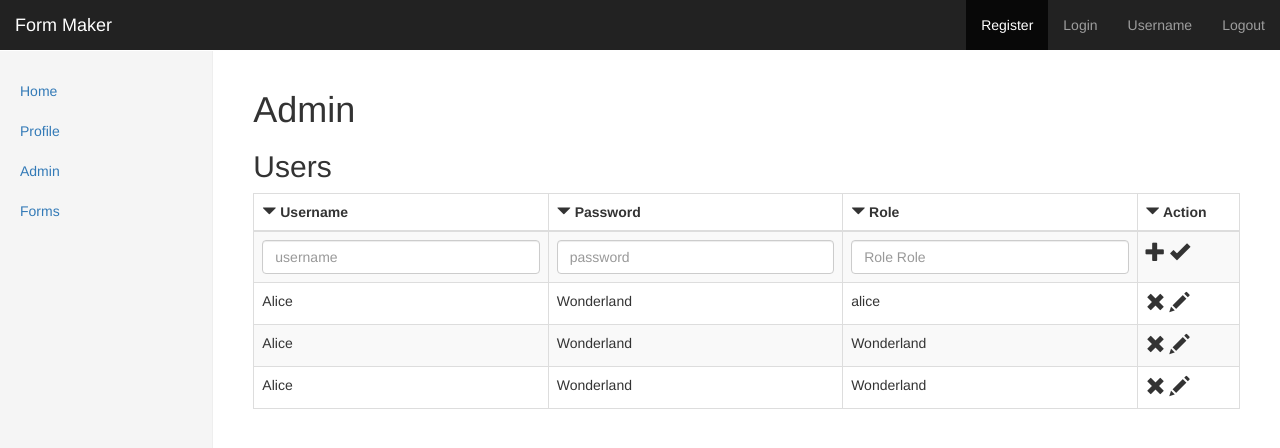
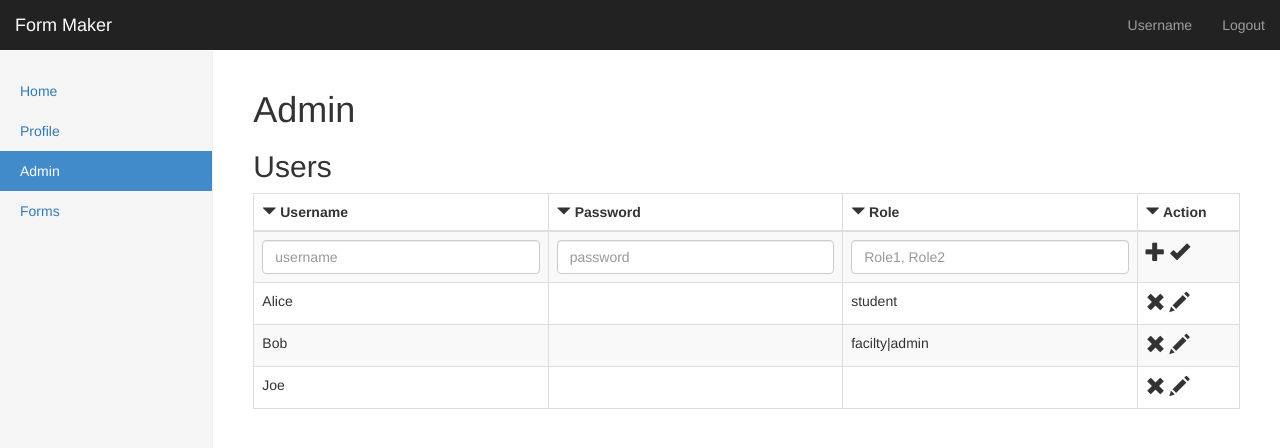
Before and after one commit to mohigup/WebDevSpring2016, a website: page public/assignment/admin.html in a window 1280 px wide. Drawn offline with nearby package versions, Linux system fonts and the light colour scheme.

Commit message:
Assignment -2 cosmetic changes-II

```diff
--- a/public/assignment/admin.html
+++ b/public/assignment/admin.html
@@ -10,7 +10,7 @@
     <meta name="author" content="">
     <link rel="icon" href="../../favicon.ico">
 
-    <title>Home</title>
+    <title>Admin</title>
 
     <!-- Bootstrap core CSS -->
     <link href="https://maxcdn.bootstrapcdn.com/bootstrap/3.3.6/css/bootstrap.min.css" rel="stylesheet">
@@ -33,12 +33,10 @@
                 <span class="icon-bar"></span>
                 <span class="icon-bar"></span>
             </button>
-            <a class="navbar-brand" href="#">Form Maker</a>
+            <a class="navbar-brand" href="home.html">Form Maker</a>
         </div>
         <div id="navbar" class="navbar-collapse collapse">
             <ul class="nav navbar-nav navbar-right">
-                <li class="active"><a href="register.html">Register</a></li>
-                <li><a href="login.html">Login</a></li>
                 <li><a href="#">Username</a></li>
                 <li><a href="#">Logout</a></li>
             </ul>
@@ -53,7 +51,7 @@
             <ul class="nav nav-sidebar">
                 <li ><a href="home.html">Home <span class="sr-only">(current)</span></a></li>
                 <li><a href="profile.html">Profile</a></li>
-                <li><a href="admin.html">Admin</a></li>
+                <li class="active"><a href="admin.html">Admin</a></li>
                 <li><a href="forms.html">Forms</a></li>
             </ul>
         </div>
@@ -74,31 +72,31 @@
                     <tr>
                         <td><input type="text" class="form-control" id="username2" placeholder="username"></td>
                         <td><input type="text" class="form-control" id="password2" placeholder="password"></td>
-                        <td><input type="text" class="form-control" id="role2" placeholder="Role Role"></td>
+                        <td><input type="text" class="form-control" id="role2" placeholder="Role1, Role2"></td>
                         <td><span class="glyphicon glyphicon-plus" ></span>
                             <span class="glyphicon glyphicon-ok" ></span></td>
 
                     </tr>
                     <tr>
                         <td>Alice</td>
-                        <td>Wonderland</td>
-                        <td>alice</td>
+                        <td></td>
+                        <td>student</td>
                         <td><span class="glyphicon glyphicon-remove" ></span>
                             <span class="glyphicon glyphicon-pencil" ></span></td>
 
                     </tr>
                     <tr>
-                        <td>Alice</td>
-                        <td>Wonderland</td>
-                        <td>Wonderland</td>
+                        <td>Bob</td>
+                        <td></td>
+                        <td>facilty|admin</td>
                         <td><span class="glyphicon glyphicon-remove" ></span>
                             <span class="glyphicon glyphicon-pencil" ></span></td>
 
                     </tr>
                     <tr>
-                        <td>Alice</td>
-                        <td>Wonderland</td>
-                        <td>Wonderland</td>
+                        <td>Joe</td>
+                        <td></td>
+                        <td></td>
                         <td><span class="glyphicon glyphicon-remove" ></span>
                             <span class="glyphicon glyphicon-pencil" ></span></td>
 
```
Also changed, not shown: public/assignment/form-fields.html (+1 -1 lines), public/assignment/forms.html (+1 -1 lines), public/assignment/home.html (+1 -1 lines), public/assignment/profile.html (+2 -2 lines), public/assignment/register.html (+2 -2 lines).
